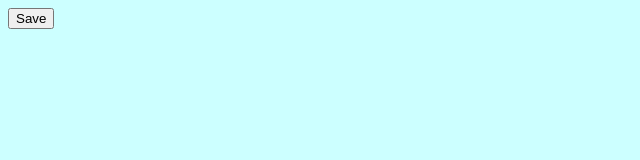
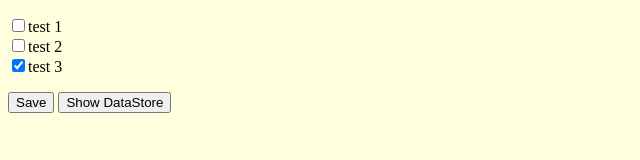
Before and after one commit to bjanderson/save-yourself-js, a website: page src/index.html in a window 1280 px wide. Shown: the whole page, without its empty margins (0-640 px from the left). Drawn offline with Linux system fonts and the light colour scheme.

Commit message:
saves data in the html file

```diff
--- a/src/app/app.js
+++ b/src/app/app.js
@@ -1,4 +1,12 @@
 
-(function init() {
-  Builder.addSaveButton();
-})();
+function init() {
+
+  DataStore.init();
+  DataStore.show();
+
+  DOMBuilder.addTodoList();
+  DOMBuilder.addSaveButton();
+  DOMBuilder.addShowButton()
+}
+
+init();
--- a/src/app/builder.js
+++ /dev/null
@@ -1,10 +0,0 @@
-
-class Builder {
-  static addSaveButton() {
-    let btn = document.createElement('button');
-    btn.onclick = Saver.save;
-    btn.innerText = 'Save';
-    let el = document.querySelector('#app');
-    el.appendChild(btn);
-  }
-}
--- /dev/null
+++ b/src/app/data-store.js
@@ -0,0 +1,41 @@
+
+class DataStore {
+
+  static get ENCODED_DATA_STORE() {
+    //<ENCODED_DATA_STORE>
+    let ENCODED_DATA_STORE = '%7B%7D';
+    //</ENCODED_DATA_STORE>
+    return ENCODED_DATA_STORE;
+  }
+
+  static init() {
+    DataStore.appData = JSON.parse(decodeURI(DataStore.ENCODED_DATA_STORE));
+    //<REMOVE_FOR_PROD>
+    DataStore.addFakeData();
+    //</REMOVE_FOR_PROD>
+  }
+
+  static getEncodedData() {
+    console.log('encoding: ', DataStore.appData);
+    return encodeURI(JSON.stringify(DataStore.appData));
+  }
+
+  static show() {
+    console.log();
+    console.log('DataStore.appData: ', DataStore.appData);
+    console.log('ENCODED_DATA_STORE: ', DataStore.getEncodedData());
+    console.log();
+  }
+
+  //<REMOVE_FOR_PROD>
+  static addFakeData() {
+    DataStore.appData = {
+      todos: [
+        new Todo({text: 'test 1'}),
+        new Todo({text: 'test 2'}),
+        new Todo({text: 'test 3', complete: true})
+      ]
+    }
+  }
+  //</REMOVE_FOR_PROD>
+}
--- /dev/null
+++ b/src/app/dom-builder.js
@@ -0,0 +1,55 @@
+
+class DOMBuilder {
+  static get app() { return document.querySelector('#app'); }
+
+  static addShowButton() {
+    let btn = document.createElement('button');
+    btn.id = 'show_btn';
+    btn.onclick = DataStore.show;
+    btn.innerText = 'Show DataStore';
+
+    DOMBuilder.app.appendChild(btn);
+  }
+
+  static addSaveButton() {
+    let tpl = document.querySelector('#tpl_save_btn');
+    let btn = document.importNode(tpl.content, true);
+    DOMBuilder.app.appendChild(btn);
+    document.querySelector('#save_btn').addEventListener('click', Saver.save);
+  }
+
+  static addTodoList() {
+    let ul = document.createElement('ul');
+    ul.id = 'todo_list';
+
+    for (let todo of DataStore.appData.todos) {
+      ul.appendChild(DOMBuilder.todoRow(todo));
+    }
+
+    DOMBuilder.app.appendChild(ul);
+  }
+
+  static todoRow(todo) {
+    let complete = document.createElement('input');
+    complete.type = 'checkbox';
+    complete.checked = todo.complete;
+    complete.addEventListener('change', function(event) {
+      console.log('event: ', event);
+      todo.complete = !todo.complete;
+    });
+
+    let div = document.createElement('div');
+    div.className = 'ilb';
+    div.appendChild(complete);
+
+    let text = document.createElement('div');
+    text.className = 'ilb';
+    text.innerText = todo.text;
+
+    let li = document.createElement('li');
+    li.appendChild(div);
+    li.appendChild(text);
+
+    return li;
+  }
+}
--- a/src/app/saver.js
+++ b/src/app/saver.js
@@ -1,9 +1,14 @@
 
 class Saver {
   static getHtml() {
-    let html = '<!doctype html><html lang="en-us">innerHTML</html>';
-    html = html.replace('innerHTML', document.querySelector('html').innerHTML);
+    let html = '<!doctype html><html>INNER_HTML</html>';
+    html = html.replace('INNER_HTML', document.querySelector('html').innerHTML);
+
+    html = html.replace(/<!--<REMOVE_FOR_PROD>-->[\s\S]*?<!--<\/REMOVE_FOR_PROD>-->/g, '');
+    html = html.replace(/\/\/<REMOVE_FOR_PROD>[\s\S]*?\/\/<\/REMOVE_FOR_PROD>/g, '');
+
     html = html.replace(/<!--<APP>-->[\s\S]*?<!--<\/APP>-->/, '<!--<APP>-->\n<div id="app"></div>\n<!--<\/APP>-->');
+    html = html.replace(/\/\/<ENCODED_DATA_STORE>[\s\S]*?\/\/<\/ENCODED_DATA_STORE>/, `//<ENCODED_DATA_STORE>\nlet ENCODED_DATA_STORE = '${DataStore.getEncodedData()}';\n//</ENCODED_DATA_STORE>`);
     return html;
   }
 
@@ -12,7 +17,7 @@ class Saver {
     let data = new Blob([html]);
 
     let a = document.createElement('a');
-    a.download = 'test.html';
+    a.download = 'save-yourself-js.html';
     a.href = URL.createObjectURL(data);
     a.style.display = 'none';
 
--- /dev/null
+++ b/src/app/todo.js
@@ -0,0 +1,10 @@
+class Todo {
+  constructor(obj) {
+    this.complete = obj != null && obj.complete != null ? obj.complete : false;
+    this.children = obj != null && obj.children != null ? obj.children : [];
+    this.id = obj != null && obj.id != null ? obj.id : Utils.guid();
+    this.order = obj != null && obj.order != null ? obj.order : new Date().getTime();
+    this.parent = obj != null && obj.parent != null ? obj.parent : null;
+    this.text = obj != null && obj.text != null ? obj.text : '';
+  }
+}
--- /dev/null
+++ b/src/app/utils.js
@@ -0,0 +1,6 @@
+class Utils {
+  static guid() {
+    return ([1e7]+-1e3+-4e3+-8e3+-1e11).replace(/[018]/g, c =>
+      (c ^ crypto.getRandomValues(new Uint8Array(1))[0] & 15 >> c / 4).toString(16));
+  }
+}
--- a/src/index.html
+++ b/src/index.html
@@ -1,5 +1,5 @@
 <!doctype html>
-<html lang="en-us">
+<html>
 <head>
   <meta charset="utf-8">
   <meta name="viewport" content="width=device-width, initial-scale=1.0">
@@ -15,8 +15,28 @@
 <div id="app"></div>
 <!--</APP>-->
 
+<template id="tpl_todo_list">
+  <ul class="todo-list"></ul>
+</template>
+
+<template id="tpl_todo_row">
+  <li class="todo-row">
+    <div class="ilb todo-complete">
+      <input type="checkbox">
+    </div>
+    <div class="ilb todo-text"></div>
+  </li>
+</template>
+
+<template id="tpl_save_btn">
+  <button id="save_btn">Save</button>
+</template>
+
+<script src="app/utils.js"></script>
+<script src="app/todo.js"></script>
+<script src="app/data-store.js"></script>
 <script src="app/saver.js"></script>
-<script src="app/builder.js"></script>
+<script src="app/dom-builder.js"></script>
 <script src="app/app.js"></script>
 
 </body>
--- a/src/styles.css
+++ b/src/styles.css
@@ -1,4 +1,13 @@
 
 body {
-  background-color: #cff;
+  background-color: #ffd;
 }
+
+.ilb {
+  display: inline-block;
+}
+
+#todo_list {
+  list-style-type: none;
+  padding: 0;
+}
```
